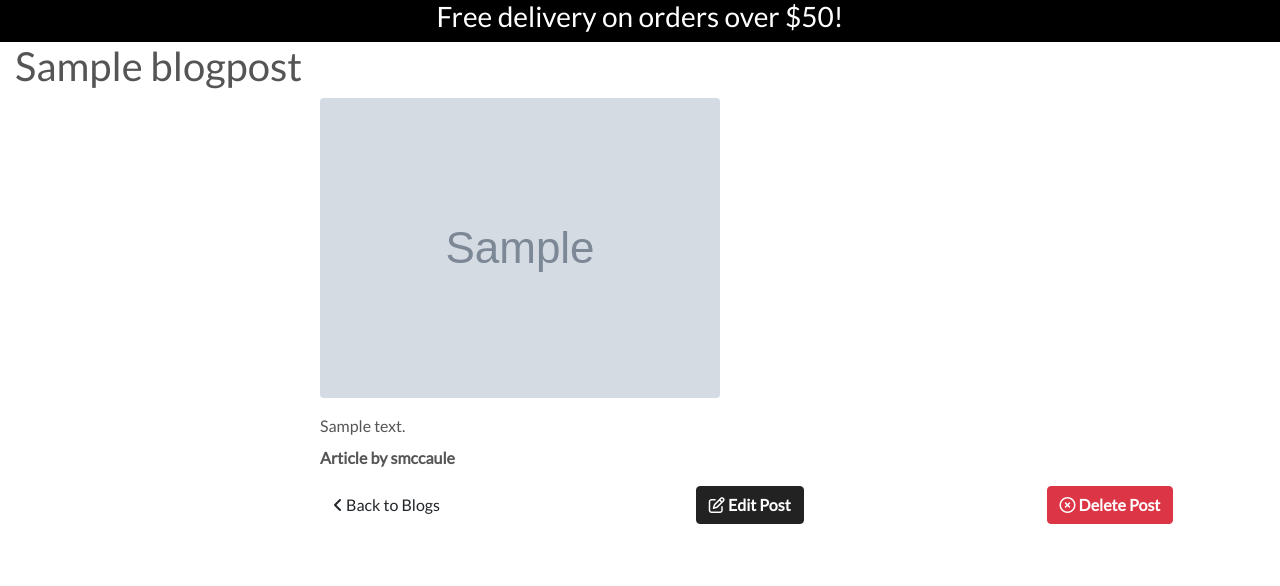
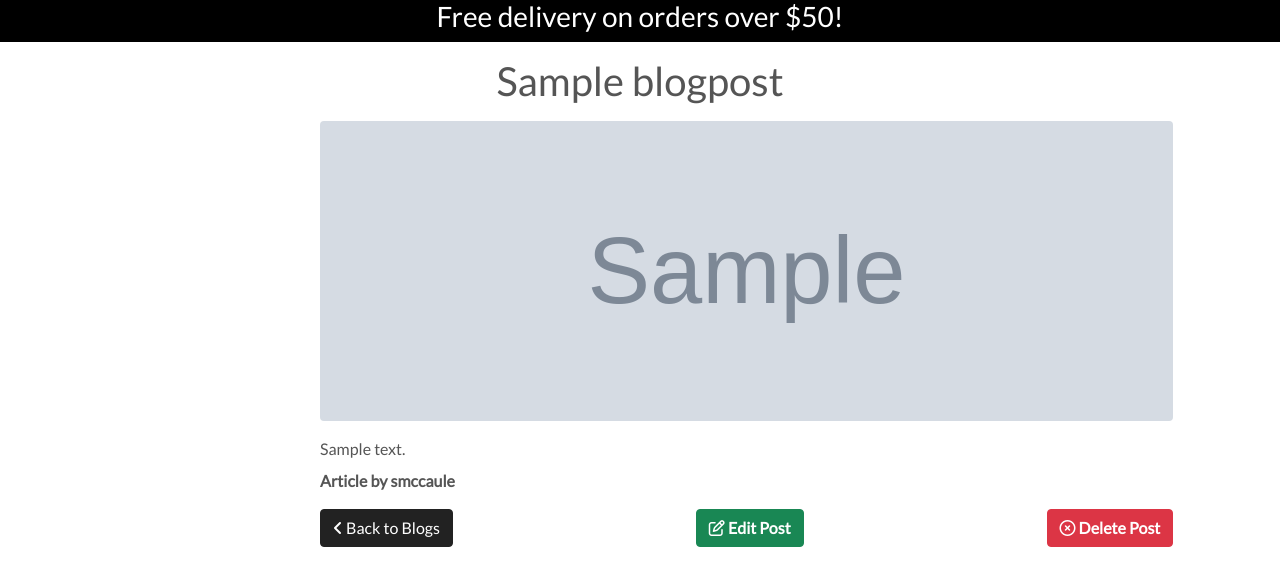
Before and after one commit to Code-Institute-Submissions/Siobhanmcc-django_JanResub, a Django app: a page that uses blog/templates/blog/blog_detail.html in a window 1280 px wide. Shown: the part 96-682 px from the top of the page. Run offline with Django 3.2, Linux system fonts and the light colour scheme; a user stored in the database is signed in; data comes from the database, SQL or seed files in the repository; tables that the repository leaves empty hold one stand-in row (values such as "Sample post"); grey boxes marked "Sample" are stand-in pictures; some libraries are stand-ins or nearby versions.

Commit message:
Style buttons on blog post & contact forms

```diff
--- a/blog/templates/blog/blog_detail.html
+++ b/blog/templates/blog/blog_detail.html
@@ -32,11 +32,11 @@
                 </p>
                 <div class="row">
                     <div class="col d-flex flex-wrap justify-content-between">
-                        <a class="btn my-btn mb-3" href="{% url 'blog' %}">
+                        <a class="btn btn-primary blog-button mb-3" href="{% url 'blog' %}">
                             <i class="fas fa-angle-left"></i> Back to Blogs
                         </a>
                         {% if request.user.is_superuser %}
-                            <a href="{% url 'edit_blog_post' blog_post.slug %}" class="btn btn-primary blog-button mb-3 btn-info font-weight-bold">
+                            <a href="{% url 'edit_blog_post' blog_post.slug %}" class="btn btn-primary edit-button mb-3 btn-info font-weight-bold">
                                 <i class="far fa-edit"></i> Edit Post
                             </a>
 
--- a/blog/templates/blog/edit_post.html
+++ b/blog/templates/blog/edit_post.html
@@ -23,7 +23,7 @@
         <form method="POST" action="{% url 'edit_blog_post' blog_post.slug %}" enctype="multipart/form-data">
             {% csrf_token %}
             <div class="row blog-form">
-                <div class="col-12 col-sm-10 offset-sm-1 col-md-5 offset-md-1 col-lg-4 offset-lg-2">
+                <div class="col-12 offset-sm-1 col-md-5 offset-md-1 col-lg-4 offset-lg-2">
                     {{ form.title | as_crispy_field }}
                 </div>
                 <div class="col-12 col-sm-10 offset-sm-1 col-md-5 offset-md-0 col-lg-4">
@@ -33,10 +33,10 @@
                     {{ form.content | as_crispy_field }}
                 </div>
                 <div class="col-12 col-sm-10 offset-sm-1 col-md-5 offset-md-1 col-lg-4 offset-lg-2 mb-3">
-                    <a href="{% url 'blog_detail' blog_post.slug %}" class="btn my-btn">
+                    <a href="{% url 'blog_detail' blog_post.slug %}" class="btn btn-primary blog-button my-btn">
                         <i class="fas fa-angle-left"></i> Back to Post
                     </a>
-                    <button type="submit" class="btn btn-success font-weight-bold">
+                    <button type="submit" class="btn edit-button btn-success font-weight-bold">
                         Update Blog Post
                     </button>
                 </div>
--- a/contact/templates/contact/contact.html
+++ b/contact/templates/contact/contact.html
@@ -11,7 +11,7 @@
 {% endblock %}
 
 {% block content %}
-<div class="col-12 col-lg-6 mb-5 shadow p-4 rounded-lg">
+<div class="col-12 col-lg-6 mb-5 p-4 rounded-lg">
   <p>If you have any questions or special queries,
    fill out the form and we will get back to you within 24 hours.</p>
   <form method="POST" action="{% url 'contact' %}">
@@ -19,8 +19,8 @@
       {{ contact_form|crispy }}
       <div class="text-center mb-2 mt-4">
           <button type="submit" id="contact-form-btn"
-                  class="btn button-green  uppercase w-100">
-              <i class="fas fa-paper-plane mr-2"></i>&nbsp;Send
+                  class="btn btn-primary edit-button mb-3 btn-info font-weight-bold">
+              <i class="mr-2"></i>&nbsp;Send
           </button>
       </div>
   </form>
--- a/contact/templates/contact/contact_thankyou.html
+++ b/contact/templates/contact/contact_thankyou.html
@@ -19,10 +19,10 @@
     <div class="row d-flex align-items-center justify-content-center h-100 ">
         <div class="col-12 text-center mt-5 mb-5">
             <h1 class="uppercase main-heading">Thank you!</h1>
-            <div class="text-center mt-3 mb-3"><i class="fab fa-pagelines icon-green icon-large "></i></div>
+            <div class="text-center mt-3 mb-3"></div>
             <p class="landing-paragraph">Your message has been sent successfully.</p>
                      <p class="landing-paragraph">We will get back to you soon!</p>
-            <a href="{% url 'home' %}" class="btn button-green  uppercase px-3">Back home</a>
+            <a href="{% url 'home' %}" class="btn btn-primary blog-button my-btn">Home</a>
         </div>
     </div>
 </div>
--- a/static/css/base.css
+++ b/static/css/base.css
@@ -398,11 +398,35 @@ height:200px;
 
 /*Blog*/
 
-.blog-title {
+.page-title {
     text-align:center;
+    margin-bottom: 16px;
+    padding-top: 15px;
 }
 
 .blog-button {
    background-color: #222;
    border-color:#222;
 }
+
+.edit-button {
+    background-color:#198754;
+    border-color:#198754;
+}
+
+.blog-image {
+    width: 100%;
+    max-height: 300px;
+    object-fit: cover;
+}
+
+.blog-post-content {
+    margin-top: 0;
+    margin-bottom: 1rem;
+}
+
+/*Contact*/
+
+.contact {
+    text-align:center;
+}
```
